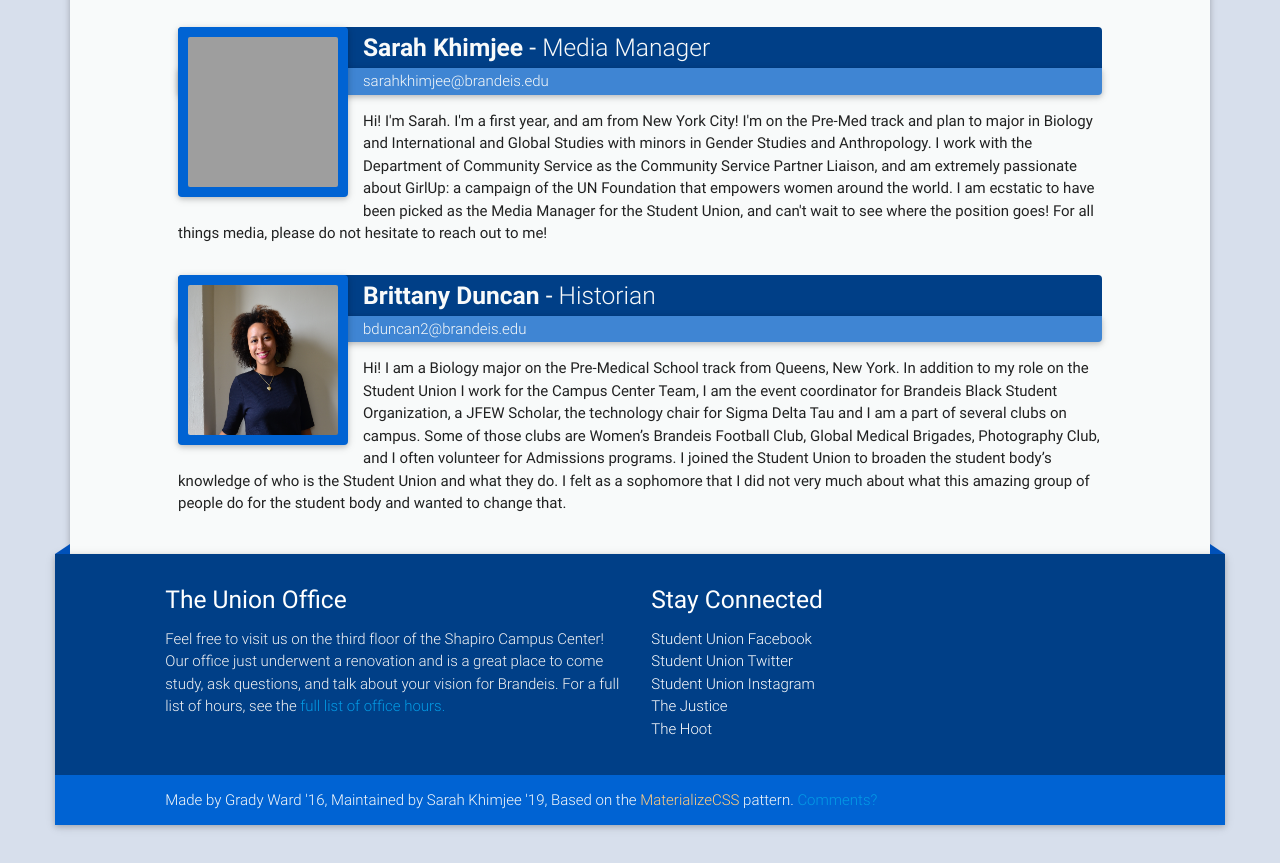
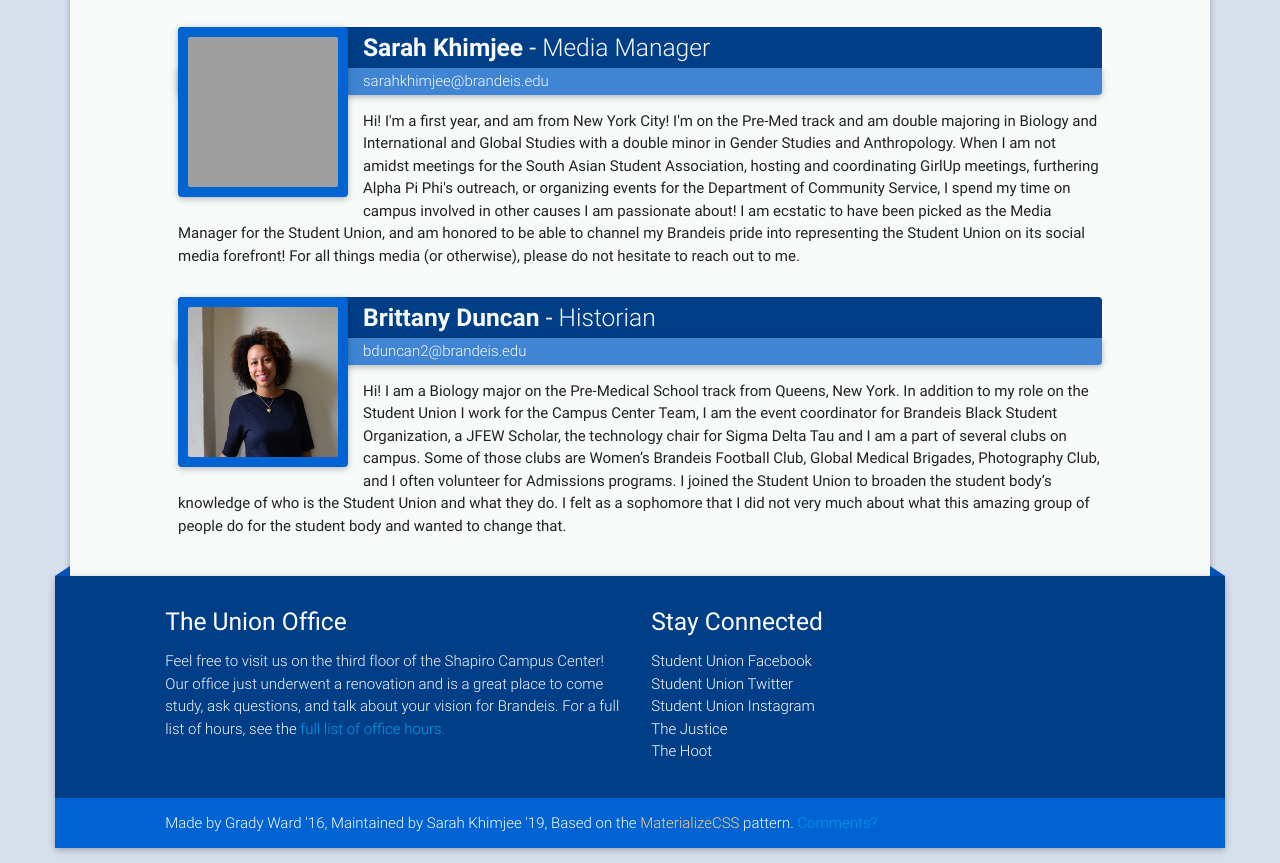
Before and after one commit to brandeisu/brandeisuoriginal.github.io, a plain HTML site: page e-board/members/index.html in a window 1280 px wide. Shown: the part 2754-3617 px from the top of the page. Before the commit the page ends 3594 px from the top, so only its background shows below. Drawn offline with nearby package versions, Linux system fonts and the light colour scheme; grey boxes are pictures that could not be loaded.

Commit message:
AUTOMATICALLY GENERATED COMMIT FROM sarahkhimjee ON Thu Apr  7 11:40:58 EDT 2016

```diff
--- a/e-board/members/index.html
+++ b/e-board/members/index.html
@@ -224,7 +224,7 @@
 
 	</p>
 	<p class="personal-statement">
-		Hi! I'm Sarah. I'm a first year, and am from New York City! I'm on the Pre-Med track and plan to major in Biology and International and Global Studies with minors in Gender Studies and Anthropology. I work with the Department of Community Service as the Community Service Partner Liaison, and am extremely passionate about GirlUp: a campaign of the UN Foundation that empowers women around the world. I am ecstatic to have been picked as the Media Manager for the Student Union, and can't wait to see where the position goes! For all things media, please do not hesitate to reach out to me!
+		Hi! I'm a first year, and am from New York City! I'm on the Pre-Med track and am double majoring in Biology and International and Global Studies with a double minor in Gender Studies and Anthropology. When I am not amidst meetings for the South Asian Student Association, hosting and coordinating GirlUp meetings, furthering Alpha Pi Phi's outreach, or organizing events for the Department of Community Service, I spend my time on campus involved in other causes I am passionate about! I am ecstatic to have been picked as the Media Manager for the Student Union, and am honored to be able to channel my Brandeis pride into representing the Student Union on its social media forefront! For all things media (or otherwise), please do not hesitate to reach out to me.
 	</p>
 </div>
 <div class="profile-box" id="historian">
```
Also changed, not shown: e-board/members/data/profiles/media-manager.txt, 6 other files.
